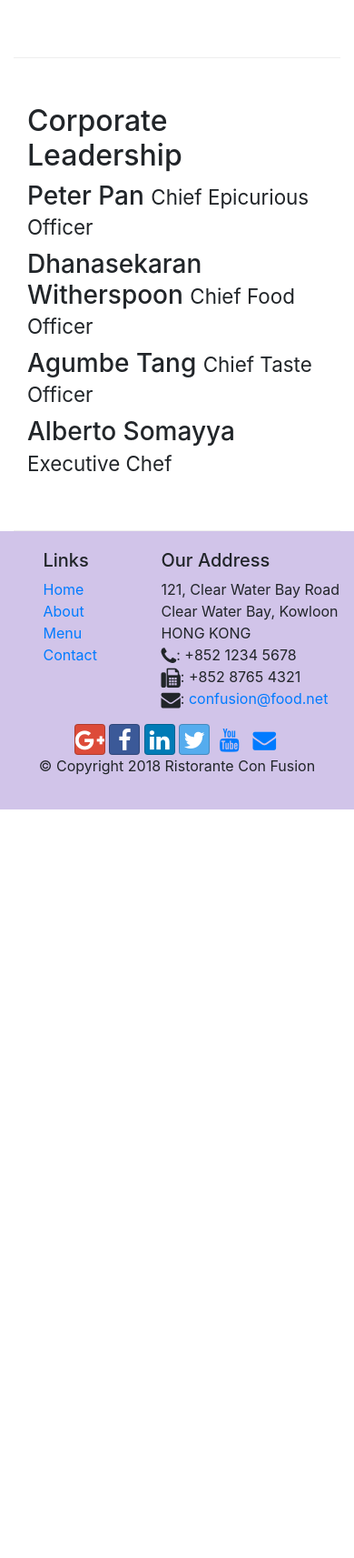
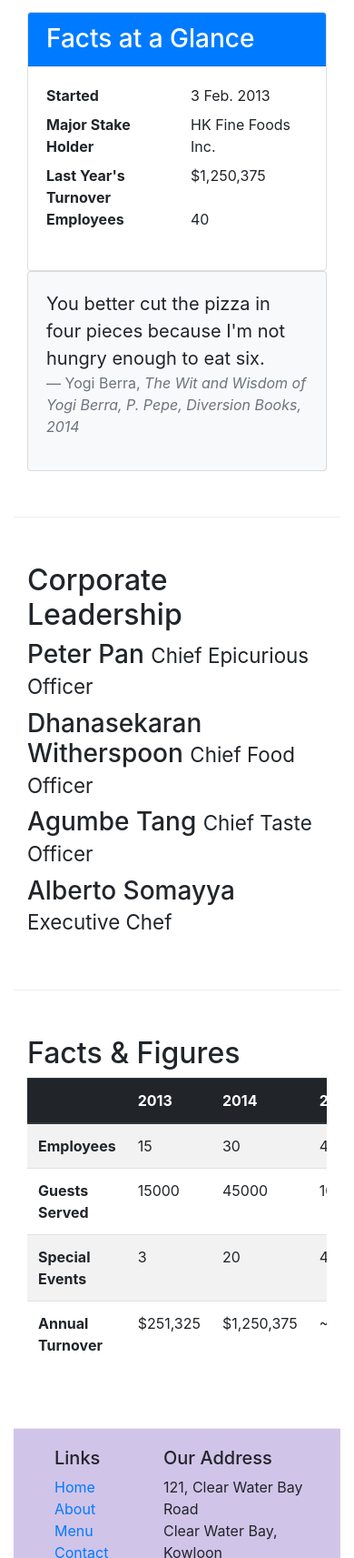
Before and after one commit to tanishqshek/Bootstrap-test, a website: page aboutus.html in a window 390 px wide. Shown: the part 1037-2750 px from the top of the page at 91% size. Before the commit the page ends 1927 px from the top, so only its background shows below. Drawn offline with nearby package versions, Linux system fonts and the light colour scheme.

Commit message:
Tables and Cards

```diff
--- a/aboutus.html
+++ b/aboutus.html
@@ -61,12 +61,39 @@
         </div>
 
         <div class="row row-content align-items-center">
-            <div class="col-12 col-sm-6 order-sm-last">
+            <div class="col-12 col-sm-6">
                 <h2>Our History</h2>
                 <p>Started in 2010, Ristorante con Fusion quickly established itself as a culinary icon par excellence in Hong Kong. With its unique brand of world fusion cuisine that can be found nowhere else, it enjoys patronage from the A-list clientele in Hong Kong.  Featuring four of the best three-star Michelin chefs in the world, you never know what will arrive on your plate the next time you visit us.</p>
                 <p>The restaurant traces its humble beginnings to <em>The Frying Pan</em>, a successful chain started by our CEO, Mr. Peter Pan, that featured for the first time the world's best cuisines in a pan.</p>
             </div>
-            <div>
+            <div class="col-sm">
+                <div class="card">
+                    <h3 class="card-header bg-primary text-white">Facts at a Glance</h3>
+                    <div class="card-body">
+                        <dl class="row">
+                            <dt class="col-6">Started</dt>
+                            <dd class="col-6">3 Feb. 2013</dd>
+                            <dt class="col-6">Major Stake Holder</dt>
+                            <dd class="col-6">HK Fine Foods Inc.</dd>
+                            <dt class="col-6">Last Year's Turnover</dt>
+                            <dd class="col-6">$1,250,375</dd>
+                            <dt class="col-6">Employees</dt>
+                            <dd class="col-6">40</dd>
+                        </dl>
+                    </div>
+                </div>
+            </div>
+
+
+            <div class="col-12">
+                <div class="card card-body bg-light">
+                    <blockquote class="blockquote">
+                        <p class="mb-0">You better cut the pizza in four pieces because I'm not hungry enough to eat six.</p>
+                        <footer class="blockquote-footer">Yogi Berra,
+                            <cite title="Source Title">The Wit and Wisdom of Yogi Berra, P. Pepe, Diversion Books, 2014</cite>
+                        </footer>
+                    </blockquote>
+                </div>
             </div>
         </div>
 
@@ -83,6 +110,51 @@
                 <h3>Alberto Somayya <small>Executive Chef</small></h3>
                 <p class="d-none d-sm-block">Award winning three-star Michelin chef with wide International experience having worked closely with whos-who in the culinary world, he specializes in creating mouthwatering Indo-Italian fusion experiences. He says, <em>Put together the cuisines from the two craziest cultures, and you get a winning hit! Amma Mia!</em></p>
             </div>
+       </div>
+
+       <div class="row row-content">
+           <div class="col-12 col-sm-9">
+               <h2>Facts &amp; Figures</h2>
+               <div class="table-responsive">
+                <table class="table table-striped">
+                    <thead class="thead-dark">
+                        <tr>
+                            <th>&nbsp;</th>
+                            <th>2013</th>
+                            <th>2014</th>
+                            <th>2015</th>
+                        </tr>
+                    </thead>
+                    <tbody>
+                        <tr>
+                            <th>Employees</th>
+                            <td>15</td>
+                            <td>30</td>
+                            <td>40</td>
+                        </tr>
+                        <tr>
+                            <th>Guests Served</th>
+                            <td>15000</td>
+                            <td>45000</td>
+                            <td>100,000</td>
+                        </tr>
+                        <tr>
+                            <th>Special Events</th>
+                            <td>3</td>
+                            <td>20</td>
+                            <td>45</td>
+                        </tr>
+                        <tr>
+                            <th>Annual Turnover</th>
+                            <td>$251,325</td>
+                            <td>$1,250,375</td>
+                            <td>~$3,000,000</td>
+                        </tr>
+                    </tbody>
+                </table>
+            </div>
+           </div>
+           <div class="col-12 col-sm-3">
        </div>
 
     </div>
```
